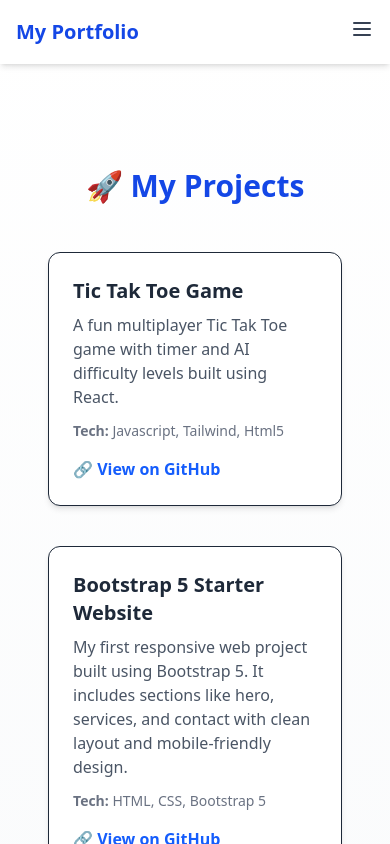
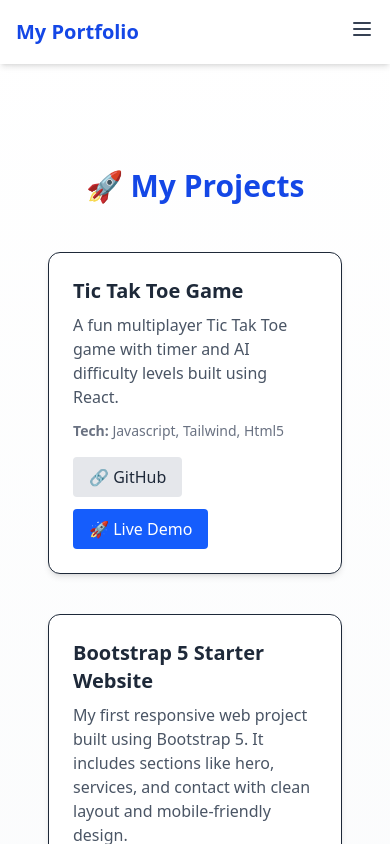
Before and after one commit to tankvivek-code/Portfolio, a React (Vite) app: page /projects in a window 390 px wide. Shown: the top 844 px of the page. Built offline with nearby package versions, Linux system fonts and the light colour scheme.

Commit message:
Mask phone number in Contact page and add demo links for projects in Projects page

```diff
--- a/src/pages/Contact.jsx
+++ b/src/pages/Contact.jsx
@@ -82,7 +82,7 @@ const Contact = () => {
         <p className="flex items-center justify-center gap-2 text-gray-700 dark:text-gray-200">
           <Phone className="w-5 h-5" />
           <a href="tel:+919924846727" className="text-blue-600 hover:underline">
-            +91 99248 46727
+            +91 99248 *****
           </a>
         </p>
 
--- a/src/pages/Projects.jsx
+++ b/src/pages/Projects.jsx
@@ -9,6 +9,7 @@ const projects = [
       "A fun multiplayer Tic Tak Toe game with timer and AI difficulty levels built using React.",
     tech: ["Javascript", "Tailwind", "Html5"],
     link: "https://github.com/tankvivek-code/tic-tac-toe",
+    demo: "https://tankvivek-code.github.io/tic-tac-toe/",
   },
   {
     title: "Bootstrap 5 Starter Website",
@@ -16,6 +17,7 @@ const projects = [
       "My first responsive web project built using Bootstrap 5. It includes sections like hero, services, and contact with clean layout and mobile-friendly design.",
     tech: ["HTML", "CSS", "Bootstrap 5"],
     link: "https://github.com/tankvivek-code/dwello",
+    demo: "https://tankvivek-code.github.io/dwello/",
   },
   {
     title: "To-Do List - JavaScript",
@@ -23,6 +25,7 @@ const projects = [
       "A simple and interactive To-Do list built with vanilla JavaScript. Supports task add, delete, and local storage saving.",
     tech: ["HTML", "CSS", "JavaScript"],
     link: "https://github.com/tankvivek-code/Todo_list",
+    demo: "https://tankvivek-code.github.io/Todo_list/",
   },
   {
     title: "To-Do List - React",
@@ -30,6 +33,7 @@ const projects = [
       "A React-based To-Do list application with reusable components, useState for task management, and a responsive layout.",
     tech: ["React", "Tailwind CSS"],
     link: "https://github.com/tankvivek-code/Todo_manager",
+    demo: "https://todo-manager-rust.vercel.app/",
   },
   {
     title: "Calculator App",
@@ -37,6 +41,7 @@ const projects = [
       "A responsive calculator built using JavaScript and Tailwind CSS. Includes basic arithmetic functionality and modern UI.",
     tech: ["JavaScript", "Tailwind CSS"],
     link: "https://github.com/tankvivek-code/calculator",
+    demo: "https://tankvivek-code.github.io/calculator/",
   },
   {
     title: "React Portfolio",
@@ -44,6 +49,7 @@ const projects = [
       "This very portfolio website, showcasing dynamic routing, Tailwind styling, responsive layout, and modular React components.",
     tech: ["React", "Tailwind CSS", "Vite"],
     link: "https://github.com/tankvivek-code/react-portfolio",
+    demo: "https://portfolio-iota-sage-zuwa85246e.vercel.app/",
   },
 ];
 
@@ -72,20 +78,36 @@ const Projects = () => {
             <h2 className="text-xl font-semibold text-gray-800 dark:text-white mb-2">
               {project.title}
             </h2>
+
             <p className="text-gray-600 dark:text-gray-300 mb-3">
               {project.description}
             </p>
+
             <p className="text-sm text-gray-500 mb-4">
               <strong>Tech:</strong> {project.tech.join(", ")}
             </p>
+
+            <div className="flex flex-wrap gap-3">
               <a
                 href={project.link}
                 target="_blank"
                 rel="noopener noreferrer"
-              className="inline-block text-blue-600 dark:text-blue-400 font-semibold hover:underline"
+                className="inline-block bg-gray-200 hover:bg-gray-300 text-gray-800 px-4 py-2 rounded font-medium transition dark:bg-gray-700 dark:text-white dark:hover:bg-gray-600"
               >
-              🔗 View on GitHub
+                🔗 GitHub
               </a>
+
+              {project.demo && (
+                <a
+                  href={project.demo}
+                  target="_blank"
+                  rel="noopener noreferrer"
+                  className="inline-block bg-blue-600 hover:bg-blue-700 text-white px-4 py-2 rounded font-medium transition"
+                >
+                  🚀 Live Demo
+                </a>
+              )}
+            </div>
           </div>
         ))}
       </div>
```
Lines whose indentation alone changed are shown as unchanged.
